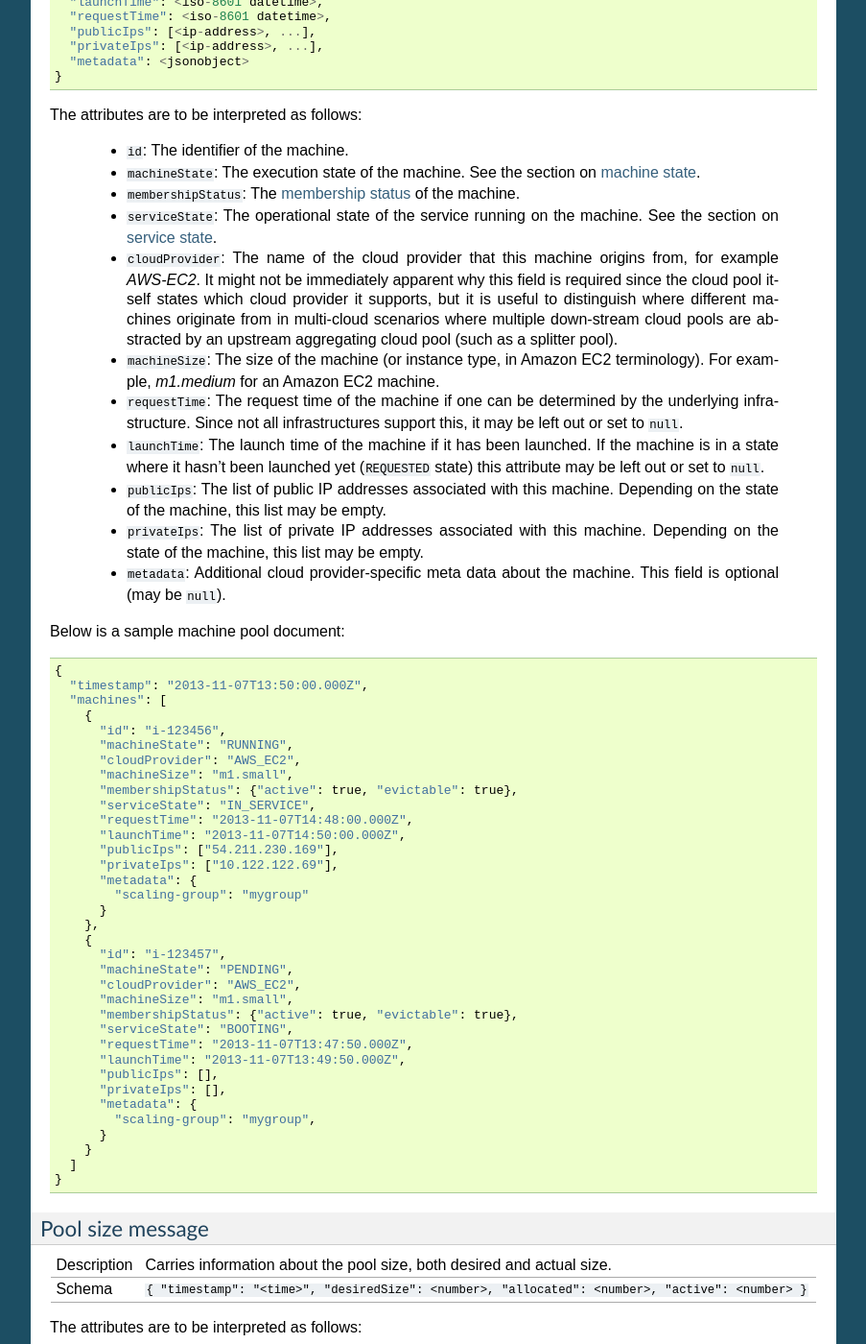
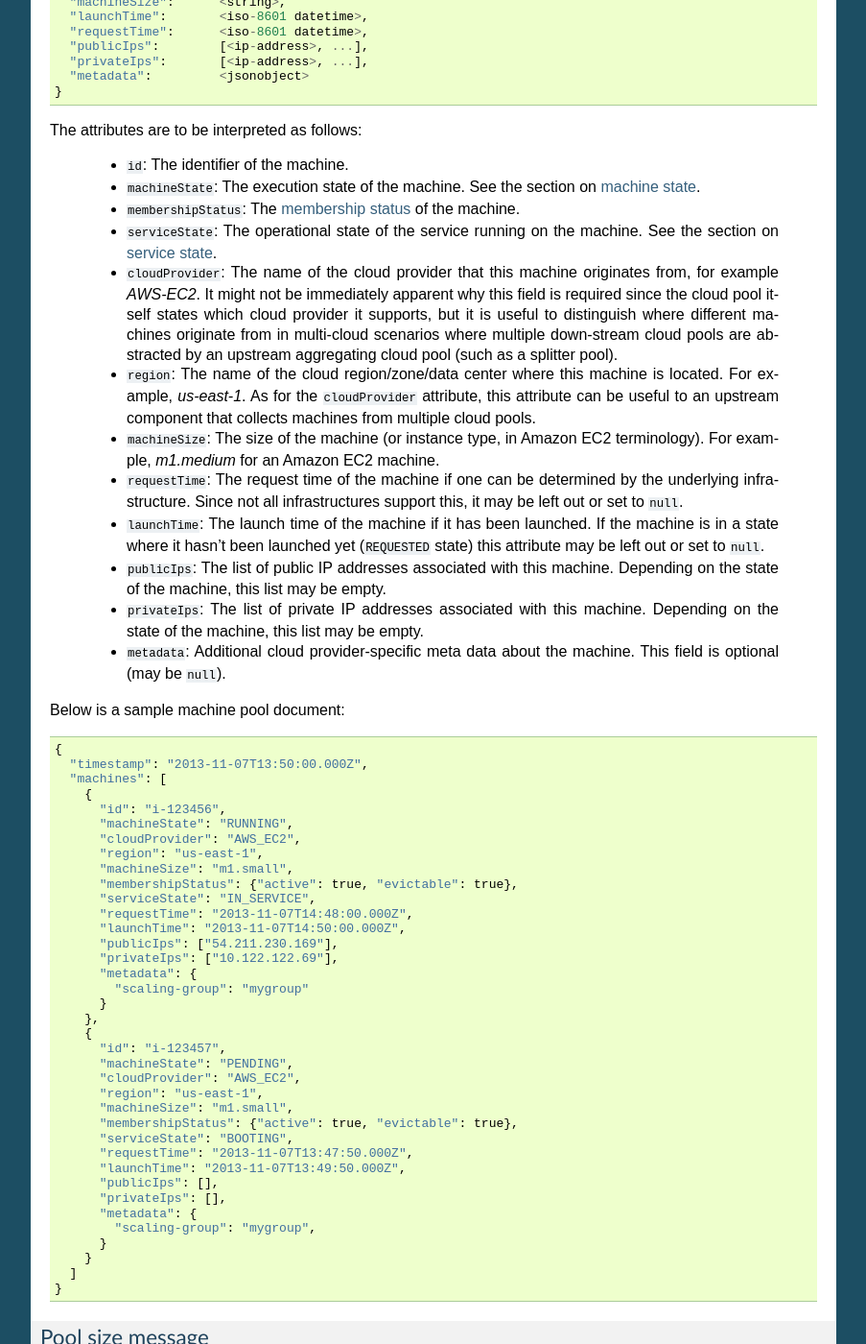
Before and after one commit to elastisys/cloudpool.restapi, a Sphinx documentation site: the page built from docs/api.rst, in a window 1280 px wide and 1400 px high, scrolled down 10994 px. Shown: the whole window at 96% size, without its empty margins (198-1101 px from the left). Built offline with Sphinx 7.4.7, drawn with Linux system fonts in a browser that asks for light colours.

Commit message:
machine must contain a region attribute

```diff
--- a/docs/api.rst
+++ b/docs/api.rst
@@ -683,17 +683,18 @@ acted upon.
 Every ``<machine>`` entry is a json object with the following structure: ::
 
   {
-    "id": <string>,
-    "machineState": <machine state>,
+    "id":               <string>,
+    "machineState":     <machine state>,
     "membershipStatus": {"active": bool, "evictable": bool},
-    "serviceState": <service state>,
-    "cloudProvider": <string>,
-    "machineSize": <string>,
-    "launchTime": <iso-8601 datetime>,
-    "requestTime": <iso-8601 datetime>,
-    "publicIps": [<ip-address>, ...],
-    "privateIps": [<ip-address>, ...],
-    "metadata": <jsonobject>
+    "serviceState":     <service state>,
+    "cloudProvider":    <string>,
+    "region":           <string>,
+    "machineSize":      <string>,
+    "launchTime":       <iso-8601 datetime>,
+    "requestTime":      <iso-8601 datetime>,
+    "publicIps":        [<ip-address>, ...],
+    "privateIps":       [<ip-address>, ...],
+    "metadata":         <jsonobject>
   }
 
 The attributes are to be interpreted as follows:
@@ -703,11 +704,15 @@ The attributes are to be interpreted as follows:
   * ``membershipStatus``: The :ref:`membership_status` of the machine.
   * ``serviceState``: The operational state of the service running on the machine.
     See the section on :ref:`service_state`.
-  * ``cloudProvider``: The name of the cloud provider that this machine origins from, for example
+  * ``cloudProvider``: The name of the cloud provider that this machine originates from, for example
     `AWS-EC2`. It might not be immediately apparent why this field is required since the
     cloud pool itself states which cloud provider it supports, but it is useful to distinguish
     where different machines originate from in multi-cloud scenarios where multiple down-stream
     cloud pools are abstracted by an upstream aggregating cloud pool (such as a splitter pool).
+  * ``region``: The name of the cloud region/zone/data center where this
+    machine is located. For example, `us-east-1`. As for
+    the ``cloudProvider`` attribute, this attribute can be useful to an upstream
+    component that collects machines from multiple cloud pools.
   * ``machineSize``: The size of the machine (or instance type, in Amazon EC2 terminology). For example,
     `m1.medium` for an Amazon EC2 machine.
   * ``requestTime``: The request time of the machine if one can be determined by the underlying
@@ -733,6 +738,7 @@ Below is a sample machine pool document: ::
         "id": "i-123456",
         "machineState": "RUNNING",
 	"cloudProvider": "AWS_EC2",
+	"region": "us-east-1",
 	"machineSize": "m1.small",
         "membershipStatus": {"active": true, "evictable": true},
         "serviceState": "IN_SERVICE",
@@ -748,6 +754,7 @@ Below is a sample machine pool document: ::
         "id": "i-123457",
         "machineState": "PENDING",
 	"cloudProvider": "AWS_EC2",
+	"region": "us-east-1",
 	"machineSize": "m1.small",
         "membershipStatus": {"active": true, "evictable": true},
         "serviceState": "BOOTING",
```
